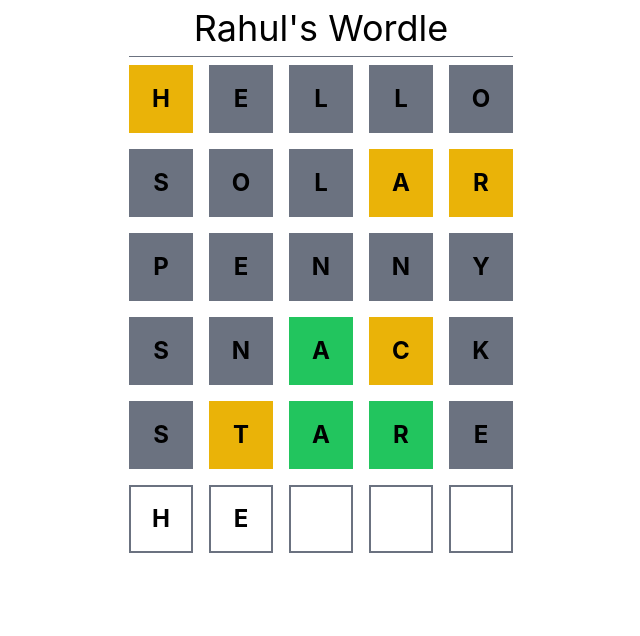
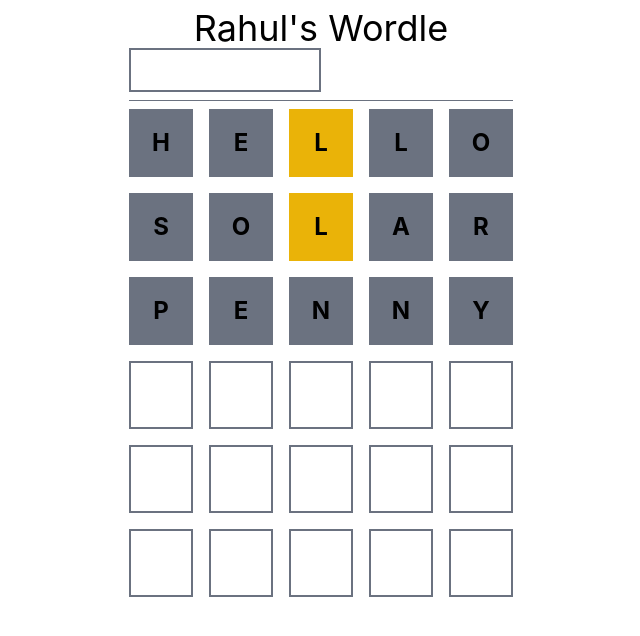
Before and after one commit to gudivadarahul/myWordle, a React (Vite) app: page / in a window 1280 px wide. Shown: the top 636 px of the page, without its empty margins (319-959 px from the left). Built offline with nearby package versions, Linux system fonts and the light colour scheme.

Commit message:
state handling with zustand and user input

```diff
--- a/package.json
+++ b/package.json
@@ -11,7 +11,8 @@
   },
   "dependencies": {
     "react": "^18.0.0",
-    "react-dom": "^18.0.0"
+    "react-dom": "^18.0.0",
+    "zustand": "^4.0.0-rc.1"
   },
   "devDependencies": {
     "@testing-library/jest-dom": "^5.16.4",
--- a/src/App.tsx
+++ b/src/App.tsx
@@ -1,21 +1,53 @@
-import { useState } from 'react'
+import React, { useState } from 'react'
+import { useStore } from './store'
+import { letter_length } from './word-utils'
 import WordRow from './WordRow'
 
+const GUESS_LEN = 6
+
+
+
 function App() {
+
+  const state = useStore()
+  const [guess, setGuess] = useState('')
+
+  // react on change handler
+  const onChange = (e: React.ChangeEvent<HTMLInputElement>) => {
+    const newGuess = e.target.value
+
+    if(newGuess.length === letter_length){
+      state.addGuess(newGuess)
+      setGuess('')
+      return
+    }
+    setGuess(newGuess)
+  }
+
+  let rows = [...state.guesses]
+
+  if(rows.length < GUESS_LEN) {
+    rows.push(guess)
+  }
+
+  const numberOfGuessesLeft = GUESS_LEN - rows.length
+
+  rows = rows.concat(...Array(numberOfGuessesLeft).fill(''))
 
   return (
     <div className='mx-auto w-96'>
       <header className='border-b border-gray-500 pb-2 my-2'>
         <h1 className='text-4xl text-center'>Rahul's Wordle</h1>
+
+        <div>
+          <input type="text" className='w-1/2 p-2 border-2 border-gray-500'  value={guess} onChange={onChange} />
+        </div>
       </header>
 
       <main className='grid grid-rows-6 gap-4'>
-        <WordRow letters="hello"/>
-        <WordRow letters="solar"/>
-        <WordRow letters="penny"/>
-        <WordRow letters="snack"/>
-        <WordRow letters="stare"/>
-        <WordRow letters="he"/>
+        {rows.map((word, index) => (
+          <WordRow key={index} letters={word} />
+        ))}
       </main>
     </div>
   )
--- a/src/WordRow.tsx
+++ b/src/WordRow.tsx
@@ -1,16 +1,17 @@
-import { computeGuess, LetterState } from "./word-utils";
+import { useStore } from "./store";
+import { computeGuess, LetterState, letter_length } from "./word-utils";
 
-const letter_length = 5;
 
 interface WordRowProps {
    letters: string;
 }
 
 export default function WordRow({letters: lettersProp = ''}: WordRowProps) {
+   const answer = useStore(state => state.answer)
    const lettersLeft = letter_length - lettersProp.length
    const letters = lettersProp.split('').concat(Array(lettersLeft).fill(''))
 
-   const guessStates = computeGuess(lettersProp)
+   const guessStates = computeGuess(lettersProp, answer)
 
    return (
       <div className="grid grid-cols-5 gap-4">
--- /dev/null
+++ b/src/store.ts
@@ -0,0 +1,28 @@
+import create from "zustand"
+import { devtools, persist } from "zustand/middleware"
+import { getRandomWord } from "./word-utils"
+
+interface StoreState {
+    answer: string;
+    guesses: string[];
+    addGuess: (guess: string) => void;
+}
+
+export const useStore = create<StoreState>()(
+    persist(
+        (set) => ({
+            answer: getRandomWord(),
+            guesses: ['hello', 'solar', 'penny'],
+            addGuess: (guess: string) => {
+                set((state) => ({
+                    guesses: [...state.guesses, guess]
+                }));
+            },
+        }),
+        {
+            name: 'Rahul\'s Wordle'
+        }
+    )
+)
+
+//useStore.persist.clearStorage();
--- a/src/word-utils.ts
+++ b/src/word-utils.ts
@@ -1,6 +1,6 @@
 import wordBank from './word-bank.json'
 
-const word = getRandomWord();
+export const letter_length = 5;
 
 export function getRandomWord() {
     const randomIndex = Math.floor(Math.random() * wordBank.length)
@@ -13,9 +13,7 @@ export enum LetterState {
     Match,
 }
 
-console.log(word)
-
-export function computeGuess(guess: string, answerString: string = word): LetterState[] {
+export function computeGuess(guess: string, answerString: string): LetterState[] {
     const result: LetterState[] = []
 
     if(guess.length !== answerString.length) {
```
Also changed, not shown: 1 other file (tests, documents, lock files or other folders).
